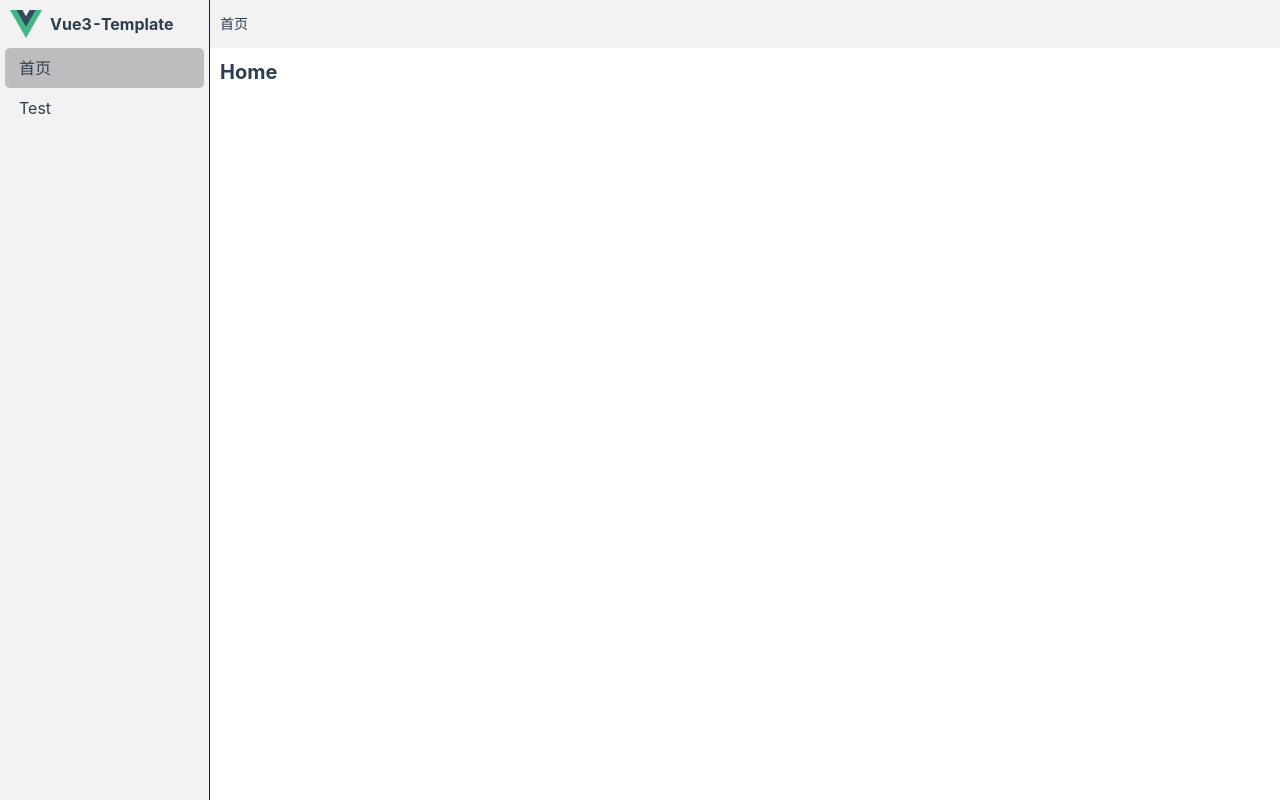
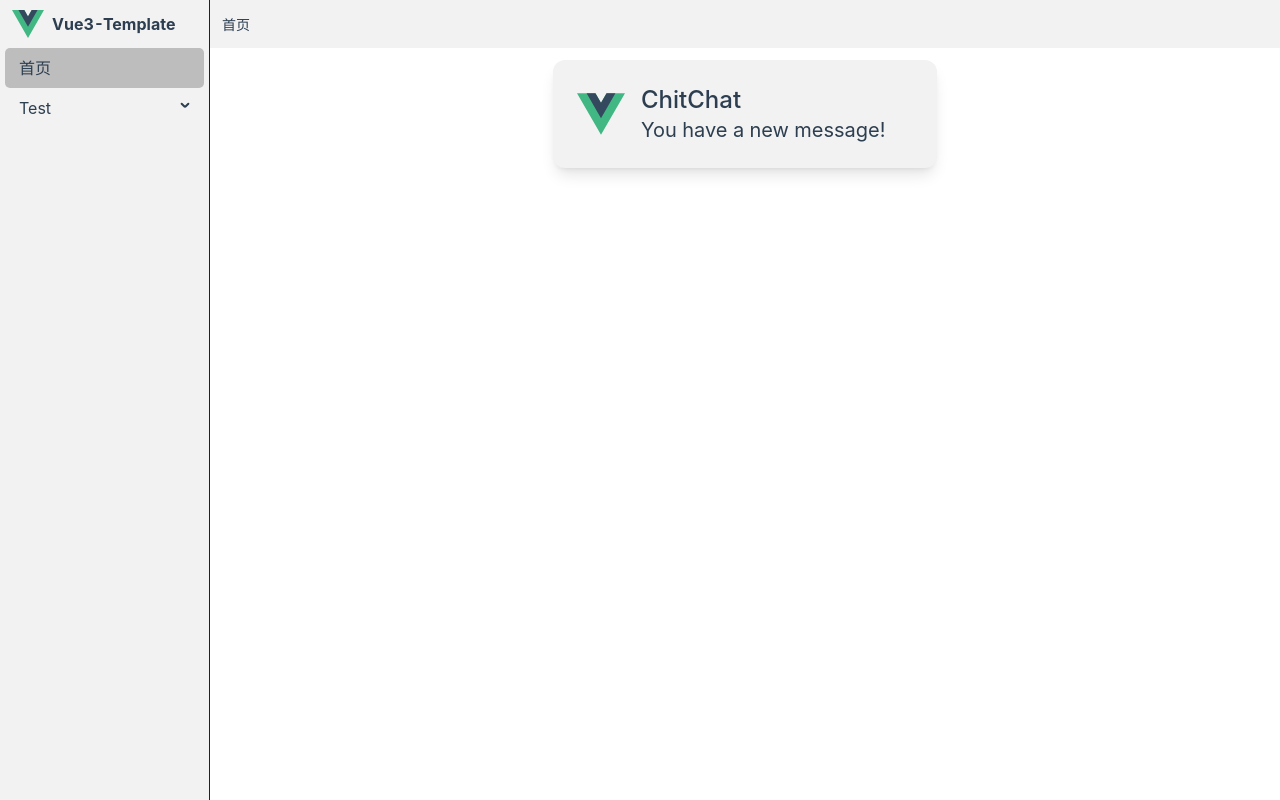
Before and after one commit to yuanlee301415/Vue3-Template, a Vue app: page /home in a window 1280 px wide. Built offline with nearby package versions, Linux system fonts and the light colour scheme.

Commit message:
feat: Layout Tailwindcss

```diff
--- a/src/assets/base.css
+++ b/src/assets/base.css
@@ -50,7 +50,6 @@
   }
 }
 
-
 html,
 body,
 #app {
--- a/src/layout/Content/index.vue
+++ b/src/layout/Content/index.vue
@@ -3,7 +3,7 @@ defineOptions({ name: 'LayoutContent' })
 </script>
 
 <template>
-  <div class="layout-content">
+  <div class="layout-content p-3 flex-1 overflow-x-hidden overflow-y-auto bg-[--color-background]">
     <RouterView v-slot="{ Component, route }">
       <transition name="fade-slide" mode="out-in">
         <component :is="Component" :key="route.path" />
@@ -11,9 +11,3 @@ defineOptions({ name: 'LayoutContent' })
     </RouterView>
   </div>
 </template>
-
-<style scoped lang="less">
-.layout-content {
-  padding: 10px;
-}
-</style>
--- a/src/layout/Header/index.vue
+++ b/src/layout/Header/index.vue
@@ -7,23 +7,11 @@ const route = useRoute()
 </script>
 
 <template>
-  <div class="layout-header">
+  <header class="layout-header flex items-center h-12 px-3">
     <div class="header-left">
       <div v-if="route.meta?.title" class="breadcrumbs">
         <span>{{ route.meta.title }}</span>
       </div>
     </div>
-  </div>
+  </header>
 </template>
-
-<style scoped lang="less">
-.layout-header {
-  display: flex;
-  flex: 0 0 auto;
-  align-items: center;
-  justify-content: space-between;
-  height: 48px;
-  line-height: 48px;
-  padding: 0 10px;
-}
-</style>
--- a/src/layout/Menu/MenuItem.vue
+++ b/src/layout/Menu/MenuItem.vue
@@ -37,6 +37,7 @@ function handleToggleOpen() {
     <template v-if="item.children?.length">
       <dt @click="handleToggleOpen">
         <span>{{ item.title }}</span>
+        <i />
       </dt>
       <dd>
         <MenuItem v-for="child of item.children" :key="child.path" :item="child" />
--- a/src/layout/SideBar/index.vue
+++ b/src/layout/SideBar/index.vue
@@ -11,38 +11,13 @@ const routeStore = useRouteStore()
 </script>
 
 <template>
-  <aside class="layout-sidebar" style="--logo-height: 48px">
-    <div class="logo" @click="router.push(ROOT_ROUTE)">
+  <aside class="layout-sidebar flex flex-col fixed w-[--side-width] h-full border-r border-solid border-r-[--vt-c-black-soft]">
+    <div class="logo flex items-center h-12 py-3 pl-3 cursor-pointer" @click="router.push(ROOT_ROUTE)">
       <img src="@/assets/logo.svg" alt="Logo" width="32" height="32" />
-      <h2>{{ VITE_APP_TITLE }}</h2>
+      <h2 class="font-bold text-base ml-2">{{ VITE_APP_TITLE }}</h2>
     </div>
-    <nav>
+    <nav class="flex-1 overflow-y-auto select-none">
       <Menu :menus="routeStore.menus" />
     </nav>
   </aside>
 </template>
-
-<style scoped lang="less">
-.layout-sidebar {
-  .logo {
-    display: flex;
-    align-items: center;
-    height: var(--logo-height);
-    padding: 10px 0 10px 10px;
-    cursor: pointer;
-
-    h2 {
-      font-weight: 700;
-      font-size: 16px;
-      line-height: normal;
-      margin-left: 0.5rem;
-    }
-  }
-
-  nav {
-    height: calc(100% - var(--logo-height));
-    overflow-y: auto;
-    user-select: none;
-  }
-}
-</style>
--- a/src/layout/index.vue
+++ b/src/layout/index.vue
@@ -7,42 +7,12 @@ defineOptions({ name: 'LayoutContainer' })
 </script>
 
 <template>
-  <section class="layout-container" style="--side-width: 210px">
-    <LayoutSideBar class="sideBar" />
+  <section class="layout-container flex flex-col size-full overflow-hidden" style="--side-width: 210px">
+    <LayoutSideBar />
 
-    <main>
+    <main class="h-full flex flex-col overflow-hidden ml-[--side-width]">
       <LayoutHeader />
-      <LayoutContent class="content" />
+      <LayoutContent />
     </main>
   </section>
 </template>
-
-<style scoped lang="less">
-.layout-container {
-  display: flex;
-  flex-direction: column;
-  width: 100%;
-  height: 100%;
-  overflow: hidden;
-  .sideBar {
-    position: fixed;
-    width: var(--side-width);
-    height: 100vh;
-    border-right: 1px solid var(--vt-c-black-soft);
-  }
-  main {
-    height: 100%;
-    margin-left: var(--side-width);
-    display: flex;
-    flex-direction: column;
-    overflow: hidden;
-    .content {
-      background-color: var(--color-background);
-      padding: 10px;
-      flex: 1;
-      overflow-x: hidden;
-      overflow-y: auto;
-    }
-  }
-}
-</style>
--- a/src/views/home/index.vue
+++ b/src/views/home/index.vue
@@ -3,7 +3,13 @@ defineOptions({ name: 'HomeView' })
 </script>
 
 <template>
-  <div>
-    <h1 class="text-xl font-bold hover:underline">Home</h1>
+  <div class="p-6 max-w-sm mx-auto rounded-xl shadow-lg flex items-center gap-x-4 bg-[--color-background-mute] text-[--color-text]">
+    <div class="shrink-0">
+      <img class="size-12" src="@/assets/logo.svg" alt="ChitChat Logo" />
+    </div>
+    <div>
+      <div class="text-2xl font-medium">ChitChat</div>
+      <p class="text-xl">You have a new message!</p>
+    </div>
   </div>
 </template>
```
